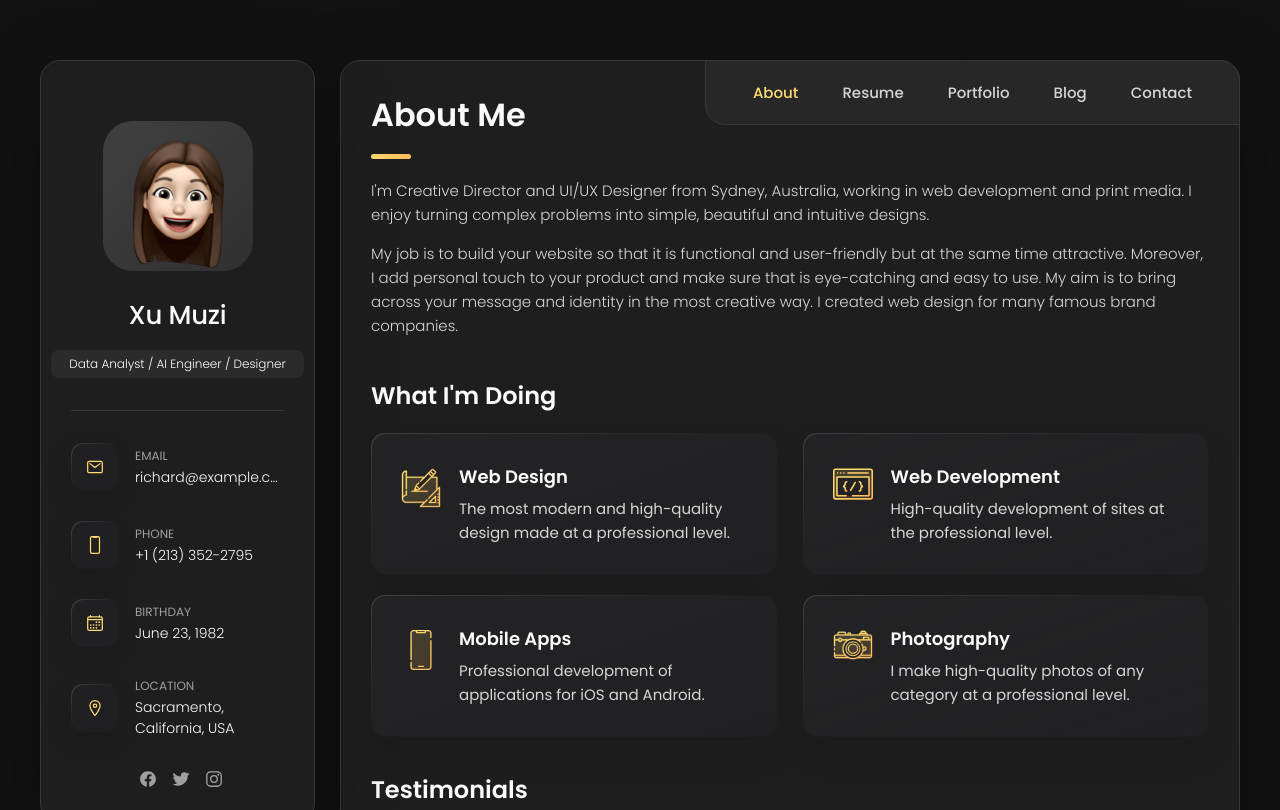
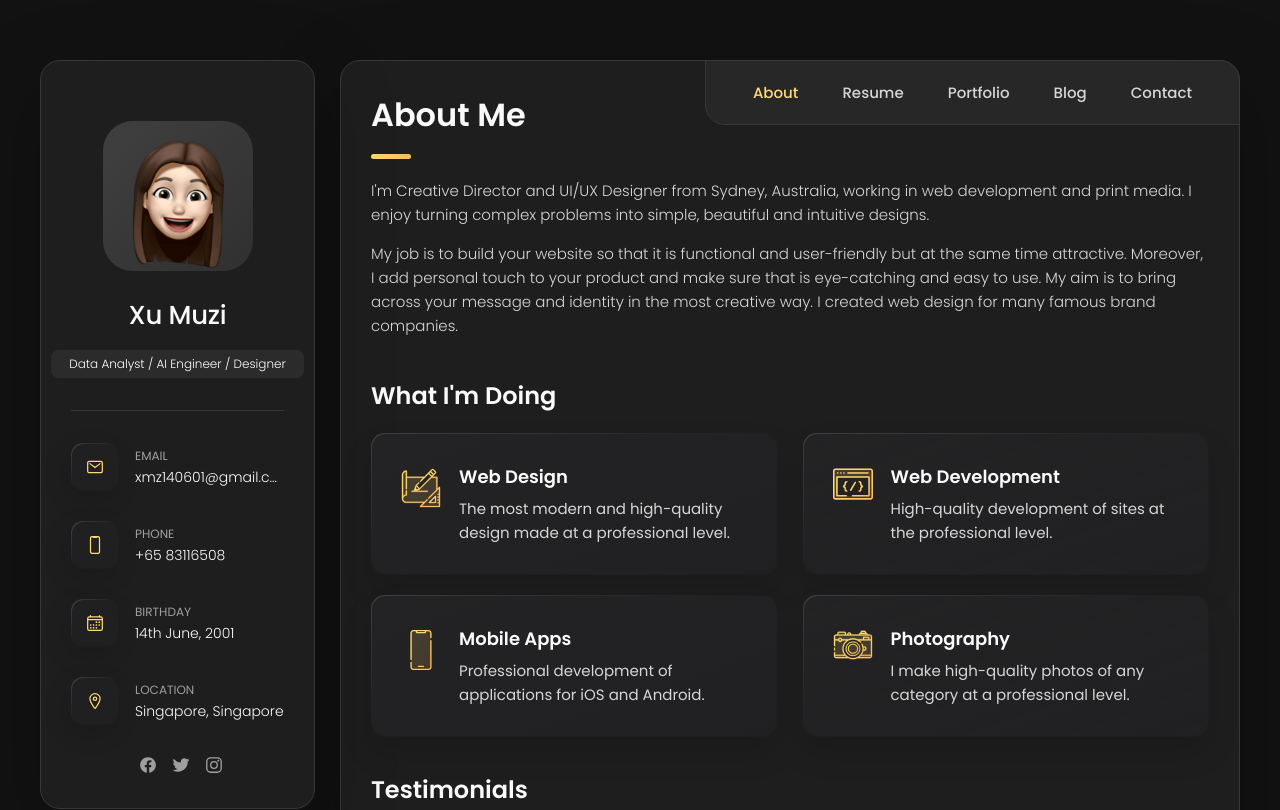
Before and after one commit to xl-Mu/myportfolio, a plain HTML site: page index.html in a window 1280 px wide. Shown: the top 810 px of the page. Drawn offline with nearby package versions, Linux system fonts and the light colour scheme.

Commit message:
updated personal information

```diff
--- a/index.html
+++ b/index.html
@@ -74,7 +74,7 @@
             <div class="contact-info">
               <p class="contact-title">Email</p>
 
-              <a href="mailto:richard@example.com" class="contact-link">richard@example.com</a>
+              <a href="mailto:xmz140601@gmail.com" class="contact-link">xmz140601@gmail.com</a>
             </div>
 
           </li>
@@ -88,7 +88,7 @@
             <div class="contact-info">
               <p class="contact-title">Phone</p>
 
-              <a href="tel:+12133522795" class="contact-link">+1 (213) 352-2795</a>
+              <a href="tel:+6583116508" class="contact-link">+65 83116508</a>
             </div>
 
           </li>
@@ -102,7 +102,7 @@
             <div class="contact-info">
               <p class="contact-title">Birthday</p>
 
-              <time datetime="1982-06-23">June 23, 1982</time>
+              <time datetime="2001-06-14">14th June, 2001</time>
             </div>
 
           </li>
@@ -116,7 +116,7 @@
             <div class="contact-info">
               <p class="contact-title">Location</p>
 
-              <address>Sacramento, California, USA</address>
+              <address>Singapore, Singapore</address>
             </div>
 
           </li>
```
Also changed, not shown: index.txt.
